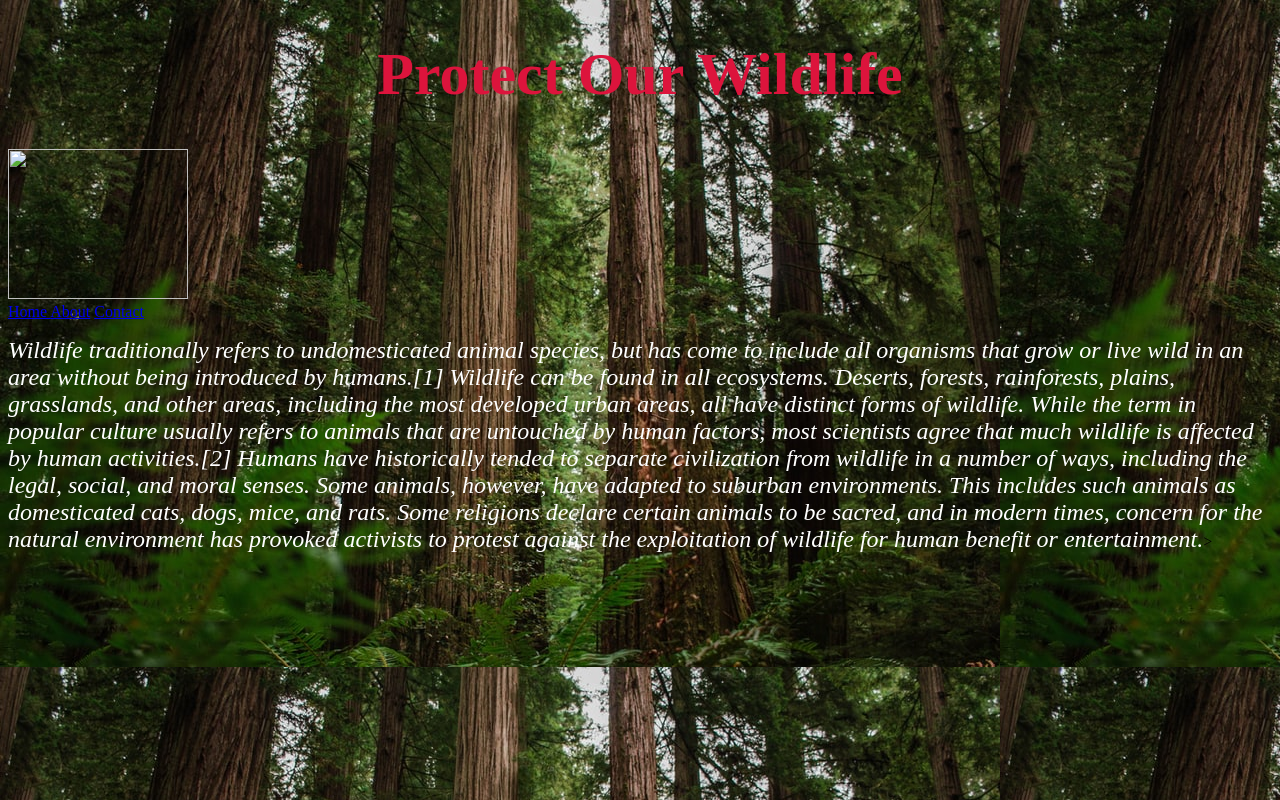
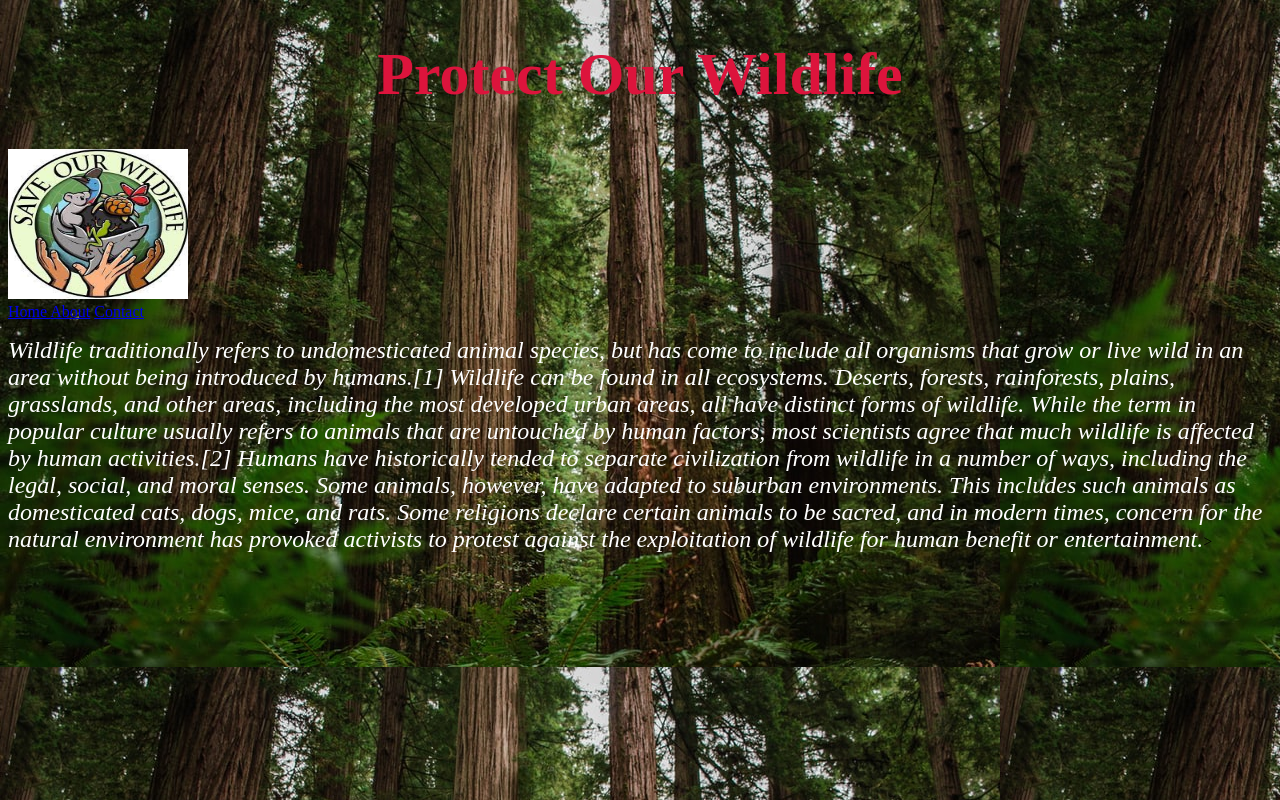
Before and after one commit to tanishaD12/WD101, a plain HTML site: page index.html in a window 1280 px wide. Drawn offline with Linux system fonts and the light colour scheme.

Commit message:
Update index.html

```diff
--- a/index.html
+++ b/index.html
@@ -9,7 +9,7 @@
             </h1>
 
         <div class="header">
-            <img src="logo.JFIF" height="150px" width="180px">
+            <img src="logo.jpg" height="150px" width="180px">
         </div>
         <div class="menu">
             <a href="index.html"> Home </a>
```
